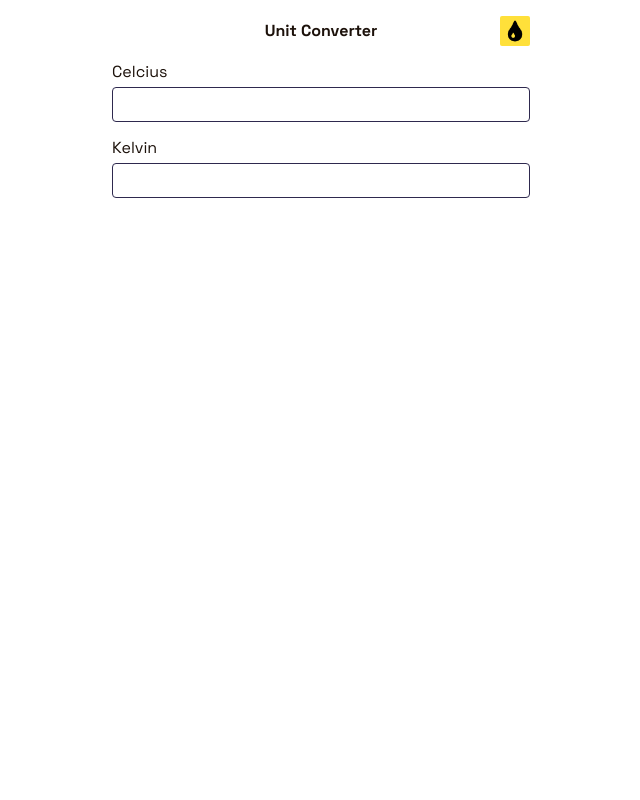
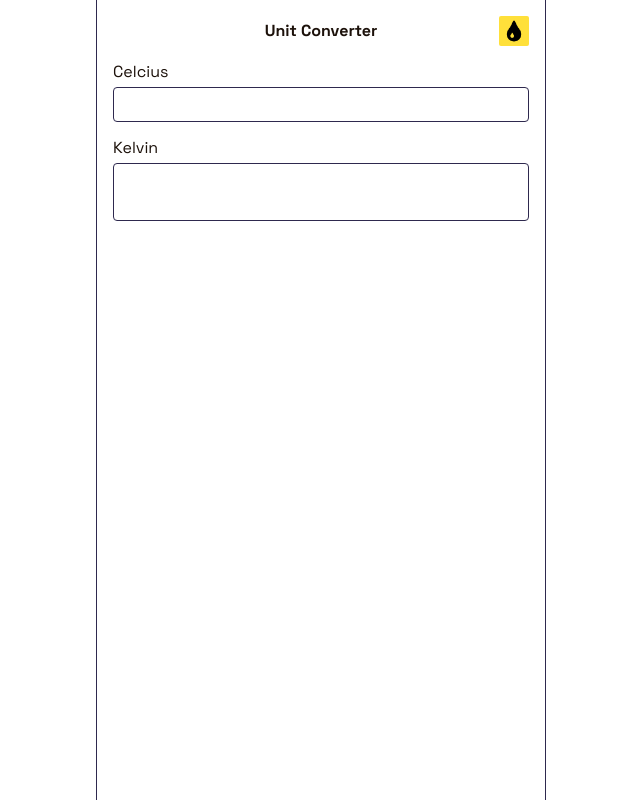
Before and after one commit to oilshit/converse, a React (Vite) app: page / in a window 1280 px wide. Shown: the whole page, without its empty margins (319-959 px from the left). Built offline with nearby package versions, Linux system fonts and the light colour scheme.

Commit message:
fixed conversion issues and updated styles

```diff
--- a/src/App.css
+++ b/src/App.css
@@ -9,6 +9,15 @@
   font-weight: 700;
 }
 
+.title-right {
+  scale: 1;
+  transition: all .3s ease;
+}
+
+.title-right:hover {
+  scale: 1.3;
+}
+
 .form-unit {
   display: flex;
   flex-direction: column;
@@ -17,9 +26,20 @@
 
 .form-unit input {
   padding: .5rem;
+  font-weight: 700;
   border-radius: .25rem;
   margin-top: .25rem;
   border: 1px solid #2E294E;
 
   font-family: "Space Grotesk", sans-serif;
+
+  transition: all .3s ease;
 }
+
+.form-unit input:focus {
+  box-shadow: 0 20px 25px -5px rgb(0 0 0 / 0.1), 0 8px 10px -6px rgb(0 0 0 / 0.1);
+}
+
+#unitTo {
+  font-size: 2rem;
+}
--- a/src/App.jsx
+++ b/src/App.jsx
@@ -15,16 +15,16 @@ function App() {
   const [unitTo, changeUnitTo] = useState("");
 
   const processUnitFrom = (value) => {
-    const conversedValue = value + 273.15;
+    const conversedValue = Number(value) + 273.15;
 
     changeUnitFrom(value);
     changeUnitTo(conversedValue);
   };
 
   const processUnitTo = (value) => {
-    const conversedValue = value + (273.15 * -1);
+    const conversedValue = Number(value) + (273.15 * -1);
 
-    changeUnitTo(value);
+    changeUnitTo(Number(value));
     changeUnitFrom(conversedValue);
   };
 
@@ -38,7 +38,7 @@ function App() {
             Unit Converter
           </div>
 
-          <div style={{ borderRadius: 2, overflow: "hidden", height: 30, }}>
+          <div style={{ borderRadius: 2, overflow: "hidden", height: 30, }} className='title-right'>
             <a href='https://github.com/oilshit' target='_blank' rel="noreferrer">
               <img src={logo} width={30} height={30} alt='logo' />
             </a>
@@ -48,21 +48,23 @@ function App() {
         <div className='form-unit'>
           {unit.from}
           <input
-            type="number"
+            type="text"
             name="unitFrom"
+            pattern="[0-9]+"
             id="unitFrom"
             value={unitFrom}
-            onChange={e => processUnitFrom(Number(e.target.value))} />
+            onChange={e => processUnitFrom(e.target.value)} />
         </div>
 
         <div className='form-unit'>
           {unit.to}
           <input
-            type="number"
+            type="text"
             name="unitTo"
+            pattern="[0-9]+"
             id="unitTo"
             value={unitTo}
-            onChange={e => processUnitTo(Number(e.target.value))} />
+            onChange={e => processUnitTo(e.target.value)} />
         </div>
       </main>
     </GlobalContext.Provider>
--- a/src/index.css
+++ b/src/index.css
@@ -34,7 +34,10 @@ input[type=number] {
 main {
   max-width: 450px;
   height: 100%;
+  min-height: 100vh;
   margin: 0 auto;
+  border-left: 1px solid #2E294E;
+  border-right: 1px solid #2E294E;
 
   padding: 1rem;
 }
@@ -42,5 +45,6 @@ main {
 @media screen and (max-width: 768px) {
   main {
     width: 100%;
+    border: none;
   }
 }
```
